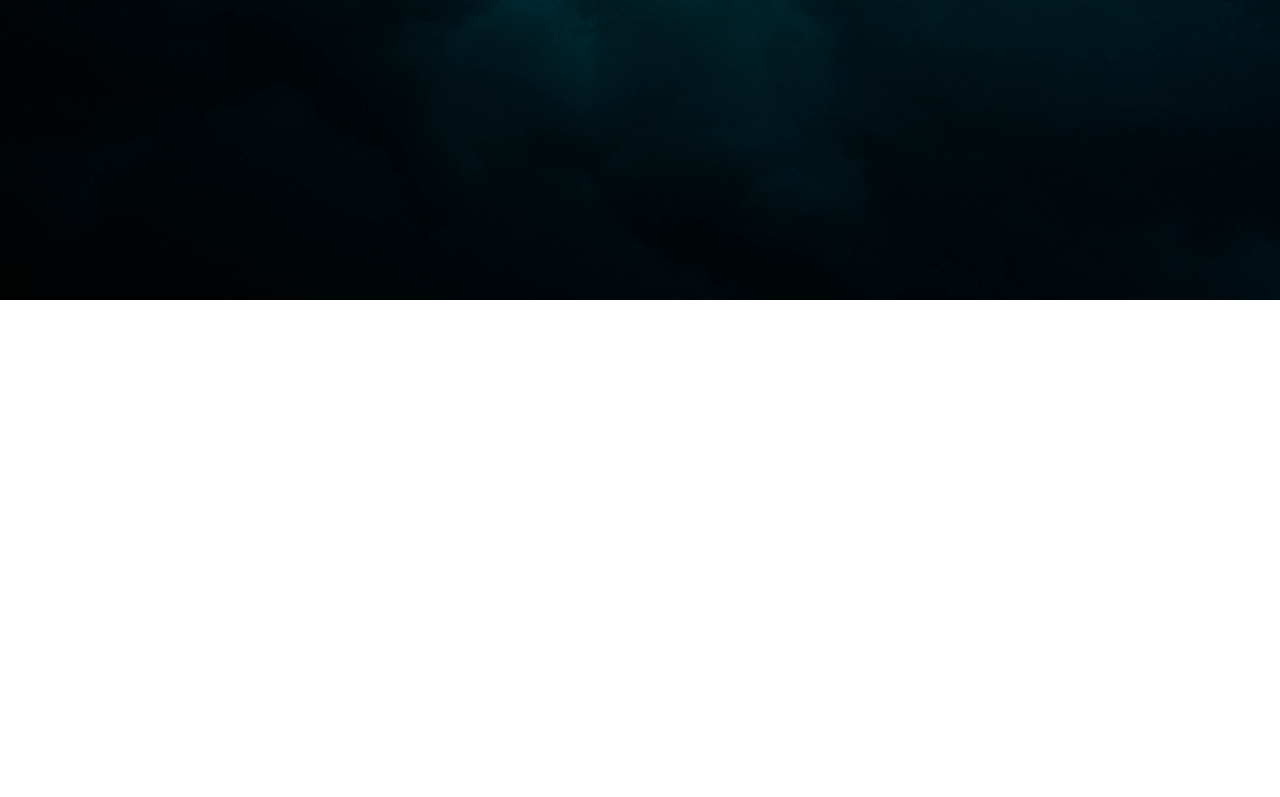
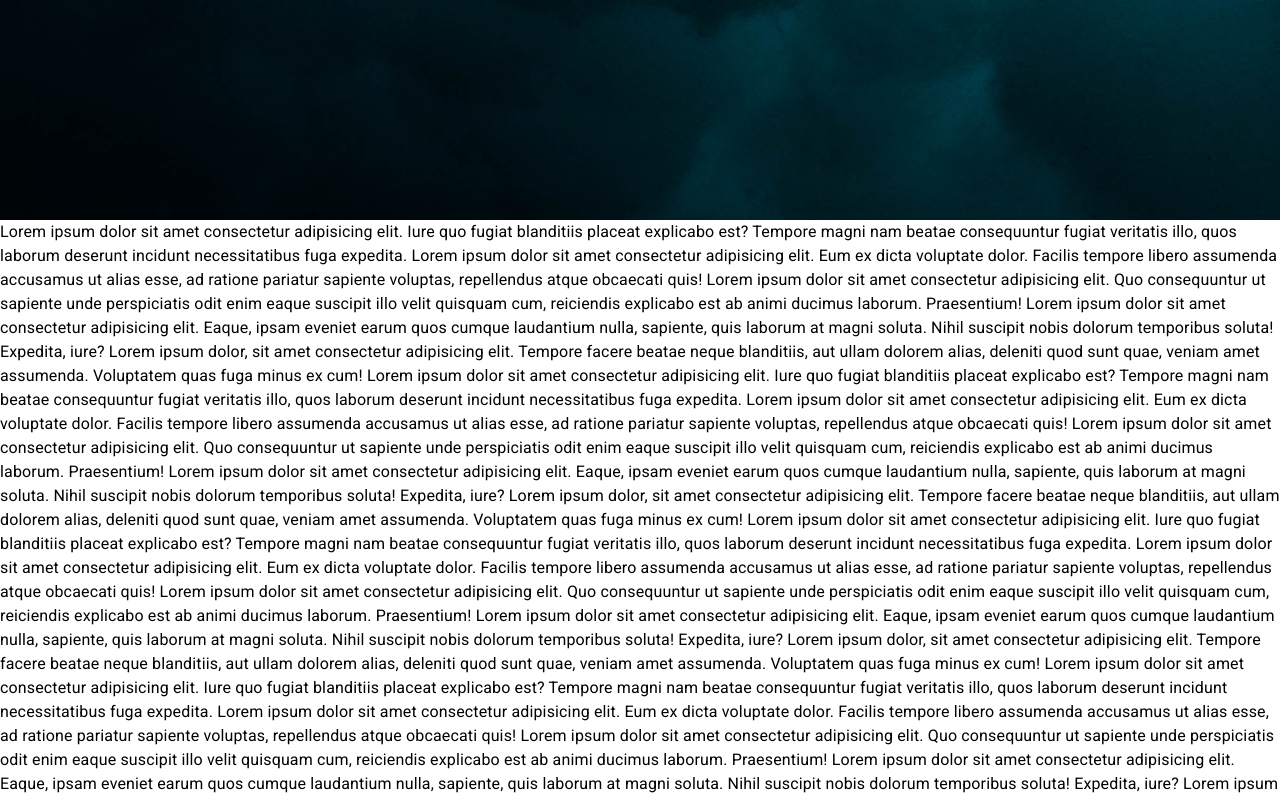
Before and after one commit to ashu305/Portfolio, a React (Create React App) app: page / in a window 1280 px wide. Shown: the part 500-1297 px from the top of the page. Before the commit the page ends 800 px from the top, so only its background shows below. Built offline with nearby package versions, Linux system fonts and the light colour scheme.

Commit message:
Added react intersection observer

```diff
--- a/package.json
+++ b/package.json
@@ -17,6 +17,7 @@
     "@types/react-dom": "^18.3.0",
     "react": "^18.3.1",
     "react-dom": "^18.3.1",
+    "react-intersection-observer": "^9.10.2",
     "react-scripts": "5.0.1",
     "react-type-animation": "^3.2.0",
     "typescript": "^4.9.5",
--- a/src/App.css
+++ b/src/App.css
@@ -4,8 +4,8 @@
 }
 
 body {
-  background-image: url("./assets/HeroBackground.png");
+  /* background-image: url("./assets/HeroBackground.png");
   background-repeat: no-repeat;
   background-size: 100% 100%;
-  min-height: 100vh;
+  min-height: 100vh; */
 }
--- a/src/App.tsx
+++ b/src/App.tsx
@@ -3,14 +3,24 @@ import "./App.css";
 import Navbar from "./components/Navbar";
 import CssBaseline from "@mui/material/CssBaseline";
 import Home from "./components/Home";
+import About from "./components/About";
+import { useInView } from "react-intersection-observer";
 
 const App = () => {
+  const { ref: homeRef, inView: homeComponentInView } = useInView({
+    threshold: [0.1],
+  });
+  const { ref: aboutRef, inView: aboutComponentInView } = useInView({
+    threshold: [0.8],
+  });
+
   return (
     <>
       <CssBaseline />
+      <Navbar homeComponentInView={homeComponentInView} />
       <Container>
-        <Navbar />
-        <Home />
+        <Home homeRef={homeRef} />
+        <About aboutRef={aboutRef} />
       </Container>
     </>
   );
--- a/src/Constants/AppConstants.ts
+++ b/src/Constants/AppConstants.ts
@@ -5,8 +5,8 @@ import DocumentScannerIcon from "@mui/icons-material/DocumentScanner";
 import { navBarHeadersInterface } from "../Interfaces/AppInterfaces";
 
 export const NavbarHeaders: navBarHeadersInterface[] = [
-  { label: "Home", icon: HomeIcon },
-  { label: "About", icon: InfoIcon },
-  { label: "Portfolio", icon: WorkOutlineIcon },
-  { label: "Resume", icon: DocumentScannerIcon },
+  { label: "Home", icon: HomeIcon, color: "#fff" },
+  { label: "About", icon: InfoIcon, color: "#fff" },
+  { label: "Portfolio", icon: WorkOutlineIcon, color: "#fff" },
+  { label: "Resume", icon: DocumentScannerIcon, color: "#fff" },
 ];
--- a/src/Interfaces/AppInterfaces.ts
+++ b/src/Interfaces/AppInterfaces.ts
@@ -4,4 +4,5 @@ import React from "react";
 export interface navBarHeadersInterface {
   label: string;
   icon: React.ElementType<SvgIconProps>;
+  color: string;
 }
--- /dev/null
+++ b/src/components/About.tsx
@@ -0,0 +1,85 @@
+import React from "react";
+interface Props {
+  aboutRef: any;
+}
+
+const About: React.FC<Props> = ({ aboutRef }) => {
+  return (
+    <div style={{ color: "#000", background: "none" }} ref={aboutRef}>
+      Lorem ipsum dolor sit amet consectetur adipisicing elit. Iure quo fugiat blanditiis placeat
+      explicabo est? Tempore magni nam beatae consequuntur fugiat veritatis illo, quos laborum
+      deserunt incidunt necessitatibus fuga expedita. Lorem ipsum dolor sit amet consectetur
+      adipisicing elit. Eum ex dicta voluptate dolor. Facilis tempore libero assumenda accusamus ut
+      alias esse, ad ratione pariatur sapiente voluptas, repellendus atque obcaecati quis! Lorem
+      ipsum dolor sit amet consectetur adipisicing elit. Quo consequuntur ut sapiente unde
+      perspiciatis odit enim eaque suscipit illo velit quisquam cum, reiciendis explicabo est ab
+      animi ducimus laborum. Praesentium! Lorem ipsum dolor sit amet consectetur adipisicing elit.
+      Eaque, ipsam eveniet earum quos cumque laudantium nulla, sapiente, quis laborum at magni
+      soluta. Nihil suscipit nobis dolorum temporibus soluta! Expedita, iure? Lorem ipsum dolor, sit
+      amet consectetur adipisicing elit. Tempore facere beatae neque blanditiis, aut ullam dolorem
+      alias, deleniti quod sunt quae, veniam amet assumenda. Voluptatem quas fuga minus ex cum!
+      Lorem ipsum dolor sit amet consectetur adipisicing elit. Iure quo fugiat blanditiis placeat
+      explicabo est? Tempore magni nam beatae consequuntur fugiat veritatis illo, quos laborum
+      deserunt incidunt necessitatibus fuga expedita. Lorem ipsum dolor sit amet consectetur
+      adipisicing elit. Eum ex dicta voluptate dolor. Facilis tempore libero assumenda accusamus ut
+      alias esse, ad ratione pariatur sapiente voluptas, repellendus atque obcaecati quis! Lorem
+      ipsum dolor sit amet consectetur adipisicing elit. Quo consequuntur ut sapiente unde
+      perspiciatis odit enim eaque suscipit illo velit quisquam cum, reiciendis explicabo est ab
+      animi ducimus laborum. Praesentium! Lorem ipsum dolor sit amet consectetur adipisicing elit.
+      Eaque, ipsam eveniet earum quos cumque laudantium nulla, sapiente, quis laborum at magni
+      soluta. Nihil suscipit nobis dolorum temporibus soluta! Expedita, iure? Lorem ipsum dolor, sit
+      amet consectetur adipisicing elit. Tempore facere beatae neque blanditiis, aut ullam dolorem
+      alias, deleniti quod sunt quae, veniam amet assumenda. Voluptatem quas fuga minus ex cum!
+      Lorem ipsum dolor sit amet consectetur adipisicing elit. Iure quo fugiat blanditiis placeat
+      explicabo est? Tempore magni nam beatae consequuntur fugiat veritatis illo, quos laborum
+      deserunt incidunt necessitatibus fuga expedita. Lorem ipsum dolor sit amet consectetur
+      adipisicing elit. Eum ex dicta voluptate dolor. Facilis tempore libero assumenda accusamus ut
+      alias esse, ad ratione pariatur sapiente voluptas, repellendus atque obcaecati quis! Lorem
+      ipsum dolor sit amet consectetur adipisicing elit. Quo consequuntur ut sapiente unde
+      perspiciatis odit enim eaque suscipit illo velit quisquam cum, reiciendis explicabo est ab
+      animi ducimus laborum. Praesentium! Lorem ipsum dolor sit amet consectetur adipisicing elit.
+      Eaque, ipsam eveniet earum quos cumque laudantium nulla, sapiente, quis laborum at magni
+      soluta. Nihil suscipit nobis dolorum temporibus soluta! Expedita, iure? Lorem ipsum dolor, sit
+      amet consectetur adipisicing elit. Tempore facere beatae neque blanditiis, aut ullam dolorem
+      alias, deleniti quod sunt quae, veniam amet assumenda. Voluptatem quas fuga minus ex cum!
+      Lorem ipsum dolor sit amet consectetur adipisicing elit. Iure quo fugiat blanditiis placeat
+      explicabo est? Tempore magni nam beatae consequuntur fugiat veritatis illo, quos laborum
+      deserunt incidunt necessitatibus fuga expedita. Lorem ipsum dolor sit amet consectetur
+      adipisicing elit. Eum ex dicta voluptate dolor. Facilis tempore libero assumenda accusamus ut
+      alias esse, ad ratione pariatur sapiente voluptas, repellendus atque obcaecati quis! Lorem
+      ipsum dolor sit amet consectetur adipisicing elit. Quo consequuntur ut sapiente unde
+      perspiciatis odit enim eaque suscipit illo velit quisquam cum, reiciendis explicabo est ab
+      animi ducimus laborum. Praesentium! Lorem ipsum dolor sit amet consectetur adipisicing elit.
+      Eaque, ipsam eveniet earum quos cumque laudantium nulla, sapiente, quis laborum at magni
+      soluta. Nihil suscipit nobis dolorum temporibus soluta! Expedita, iure? Lorem ipsum dolor, sit
+      amet consectetur adipisicing elit. Tempore facere beatae neque blanditiis, aut ullam dolorem
+      alias, deleniti quod sunt quae, veniam amet assumenda. Voluptatem quas fuga minus ex cum!
+      Lorem ipsum dolor sit amet consectetur adipisicing elit. Iure quo fugiat blanditiis placeat
+      explicabo est? Tempore magni nam beatae consequuntur fugiat veritatis illo, quos laborum
+      deserunt incidunt necessitatibus fuga expedita. Lorem ipsum dolor sit amet consectetur
+      adipisicing elit. Eum ex dicta voluptate dolor. Facilis tempore libero assumenda accusamus ut
+      alias esse, ad ratione pariatur sapiente voluptas, repellendus atque obcaecati quis! Lorem
+      ipsum dolor sit amet consectetur adipisicing elit. Quo consequuntur ut sapiente unde
+      perspiciatis odit enim eaque suscipit illo velit quisquam cum, reiciendis explicabo est ab
+      animi ducimus laborum. Praesentium! Lorem ipsum dolor sit amet consectetur adipisicing elit.
+      Eaque, ipsam eveniet earum quos cumque laudantium nulla, sapiente, quis laborum at magni
+      soluta. Nihil suscipit nobis dolorum temporibus soluta! Expedita, iure? Lorem ipsum dolor, sit
+      amet consectetur adipisicing elit. Tempore facere beatae neque blanditiis, aut ullam dolorem
+      alias, deleniti quod sunt quae, veniam amet assumenda. Voluptatem quas fuga minus ex cum!
+      Lorem ipsum dolor sit amet consectetur adipisicing elit. Iure quo fugiat blanditiis placeat
+      explicabo est? Tempore magni nam beatae consequuntur fugiat veritatis illo, quos laborum
+      deserunt incidunt necessitatibus fuga expedita. Lorem ipsum dolor sit amet consectetur
+      adipisicing elit. Eum ex dicta voluptate dolor. Facilis tempore libero assumenda accusamus ut
+      alias esse, ad ratione pariatur sapiente voluptas, repellendus atque obcaecati quis! Lorem
+      ipsum dolor sit amet consectetur adipisicing elit. Quo consequuntur ut sapiente unde
+      perspiciatis odit enim eaque suscipit illo velit quisquam cum, reiciendis explicabo est ab
+      animi ducimus laborum. Praesentium! Lorem ipsum dolor sit amet consectetur adipisicing elit.
+      Eaque, ipsam eveniet earum quos cumque laudantium nulla, sapiente, quis laborum at magni
+      soluta. Nihil suscipit nobis dolorum temporibus soluta! Expedita, iure? Lorem ipsum dolor, sit
+      amet consectetur adipisicing elit. Tempore facere beatae neque blanditiis, aut ullam dolorem
+      alias, deleniti quod sunt quae, veniam amet assumenda. Voluptatem quas fuga minus ex cum!
+    </div>
+  );
+};
+
+export default About;
--- a/src/components/Home.tsx
+++ b/src/components/Home.tsx
@@ -1,10 +1,15 @@
 import { Box, Typography, styled } from "@mui/material";
 import { TypeAnimation } from "react-type-animation";
+import Image from "../assets/HeroBackground.png";
+import React, { Ref } from "react";
 
-const Home = () => {
+interface Props {
+  homeRef: Ref<HTMLButtonElement>;
+}
+const Home: React.FC<Props> = ({ homeRef }) => {
   return (
     <>
-      <Container>
+      <Container ref={homeRef}>
         <CustomMessageContainer>
           <CustomTextStyle variant="h1">
             Hey, I am <CustomNameText variant="h3">Ashutoh Sharma</CustomNameText>
@@ -46,6 +51,7 @@ const Container = styled(Box)(({ theme }) => ({
   },
   height: "90%",
   display: "flex",
+  backgroundImage: `url(${Image})`,
 }));
 
 const CustomMessageContainer = styled(Box)(({ theme }) => ({
--- a/src/components/Navbar.tsx
+++ b/src/components/Navbar.tsx
@@ -15,11 +15,26 @@ import {
 } from "@mui/material";
 import MenuIcon from "@mui/icons-material/Menu";
 import ChevronLeftIcon from "@mui/icons-material/ChevronLeft";
-import React from "react";
+import React, { useEffect } from "react";
 import { NavbarHeaders } from "../Constants/AppConstants";
 
-const Navbar = () => {
+interface Props {
+  homeComponentInView: boolean;
+}
+
+const Navbar: React.FC<Props> = ({ homeComponentInView }) => {
   const [open, setOpen] = React.useState(false);
+  useEffect(() => {
+    const setNavbarHeadersColors = () => {
+      if (homeComponentInView) {
+        const newData = NavbarHeaders.find((obj) => obj.label === "Home");
+        if (newData) {
+          newData.color = "#1FF2FF";
+        }
+      }
+    };
+    setNavbarHeadersColors();
+  }, []);
 
   const toggleDrawer = (openInstruction: boolean) => () => {
     setOpen(openInstruction);
@@ -80,7 +95,12 @@ const Navbar = () => {
 
   return (
     <>
-      <Container>
+      <Container
+        sx={{
+          backgroundColor: !homeComponentInView ? "#04272F" : "transparent",
+          transition: "all 0.2s ease",
+        }}
+      >
         <Box>
           <ShowMenuButton>
             <Drawer open={open} onClick={toggleDrawer(false)}>
@@ -92,7 +112,9 @@ const Navbar = () => {
           </ShowMenuButton>
           <Stack direction="row">
             {NavbarHeaders.map((headerDetails, index) => (
-              <CustomHeaderLink>{headerDetails.label}</CustomHeaderLink>
+              <CustomHeaderLink sx={{ color: headerDetails.color }}>
+                {headerDetails.label}
+              </CustomHeaderLink>
             ))}
           </Stack>
         </Box>
@@ -110,7 +132,7 @@ const Container = styled(Box)({
   display: "flex",
   justifyContent: "space-between",
   alignItems: "center",
-  position: "static",
+  position: "fixed",
   width: "100%",
   height: "10%",
 });
```
Also changed, not shown: 1 other file (tests, documents, lock files or other folders).
